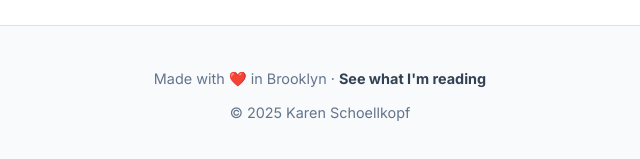
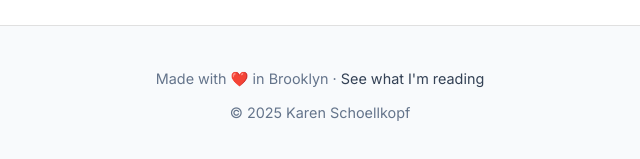
Before and after one commit to kgunette/kgunette.github.io, a plain HTML site: page contact.html in a window 1280 px wide. Shown: the part 643-802 px from the top of the page, 320-960 px from the left. Drawn offline with nearby package versions, Linux system fonts and the light colour scheme.

Commit message:
Update contact.html
revert reading link in footer to unbolded

```diff
--- a/contact.html
+++ b/contact.html
@@ -345,7 +345,7 @@ footer p {
   </section>
   <footer>
     <div class="container">
-        <p>Made with ❤️ in Brooklyn · <a href="reading.html" style="font-weight: 700;">See what I'm reading</a></p>
+        <p>Made with ❤️ in Brooklyn · <a href="reading.html">See what I'm reading</a></p>
         <p>&copy; 2025 Karen Schoellkopf</p>
     </div>
   </footer>
```
